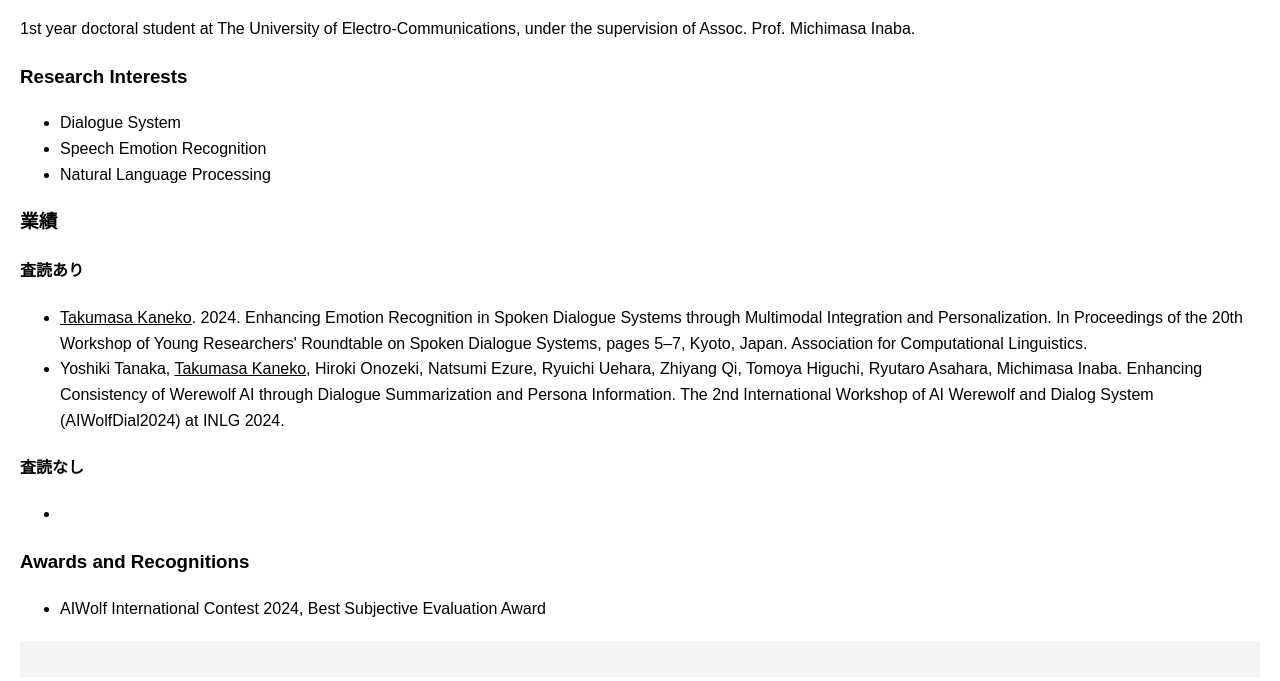
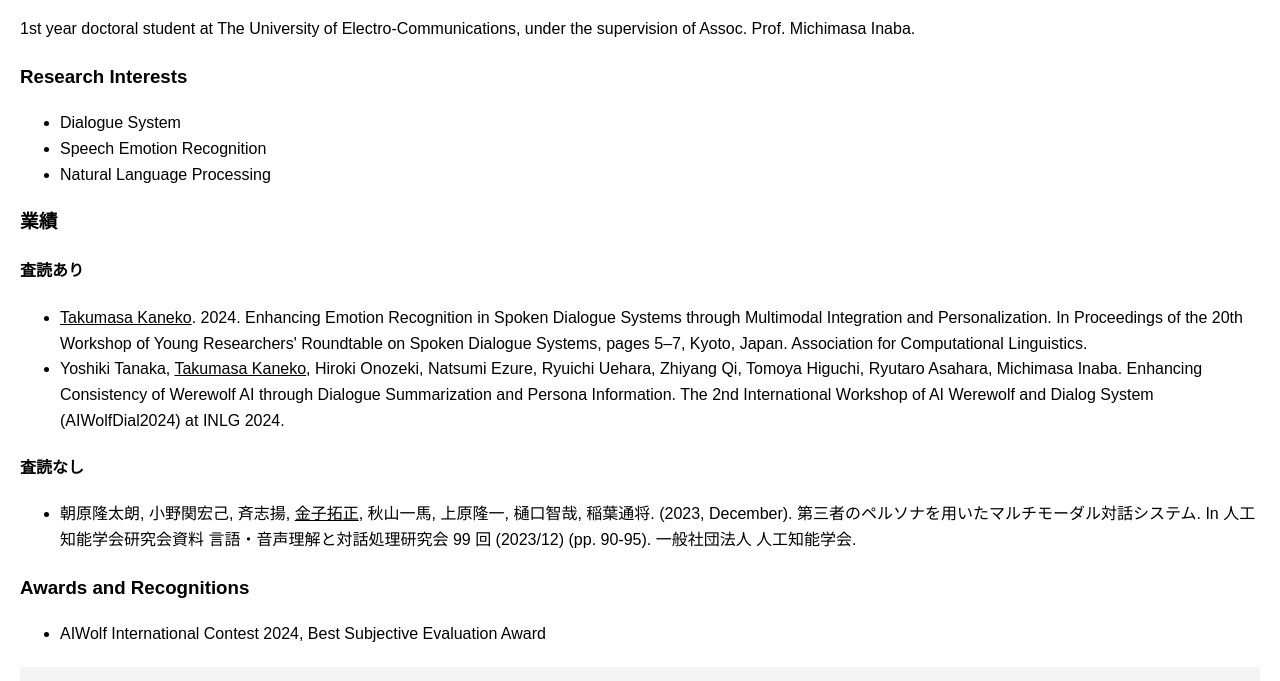
Before and after one commit to ieneko10/profile, a plain HTML site: page index.html in a window 1280 px wide. Shown: the part 95-776 px from the top of the page. Drawn offline with Linux system fonts and the light colour scheme.

Commit message:
Update index.html

```diff
--- a/index.html
+++ b/index.html
@@ -61,7 +61,7 @@
         </ul>
         <h4>査読なし</h4>
         <ul>
-            <li></li>
+            <li>朝原隆太朗, 小野関宏己, 斉志揚, <u>金子拓正</u>, 秋山一馬, 上原隆一, 樋口智哉, 稲葉通将. (2023, December). 第三者のペルソナを用いたマルチモーダル対話システム. In 人工知能学会研究会資料 言語・音声理解と対話処理研究会 99 回 (2023/12) (pp. 90-95). 一般社団法人 人工知能学会.</li>
         </ul>
     </section>
     <section>
```
